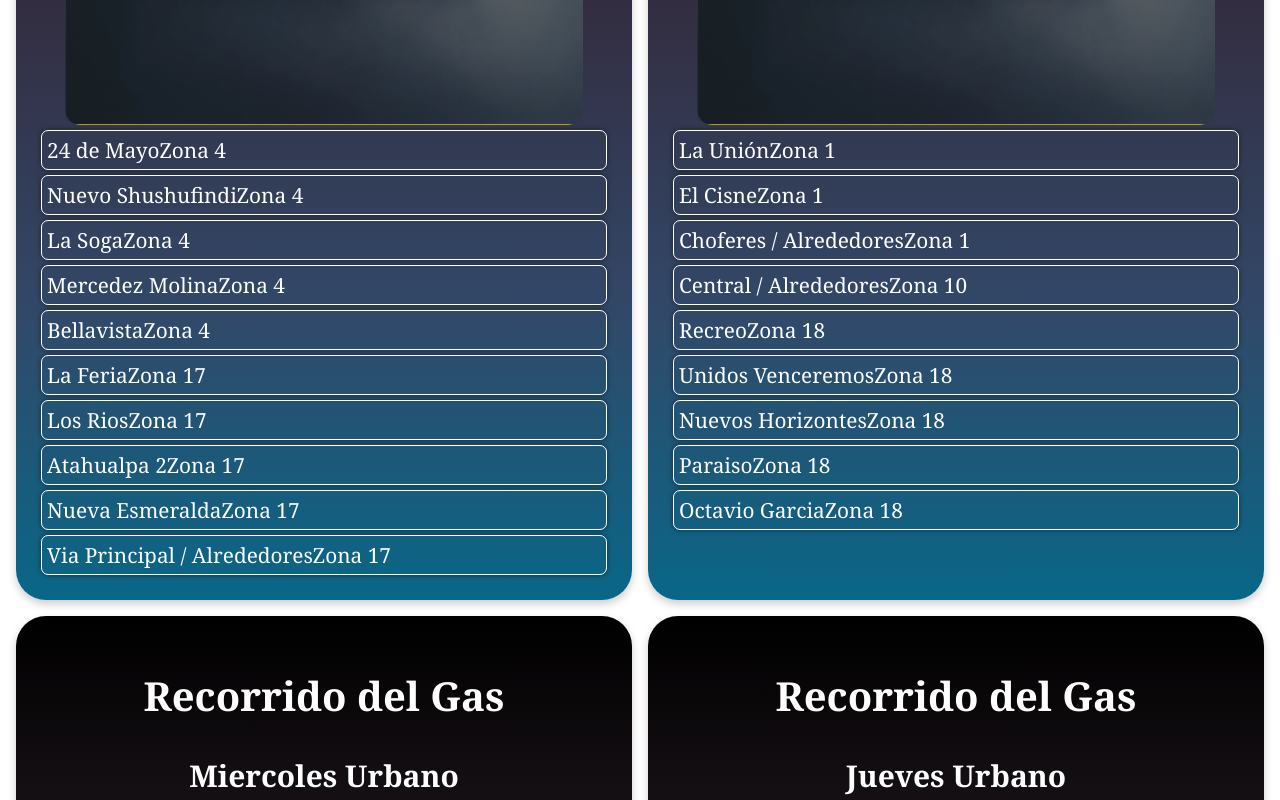
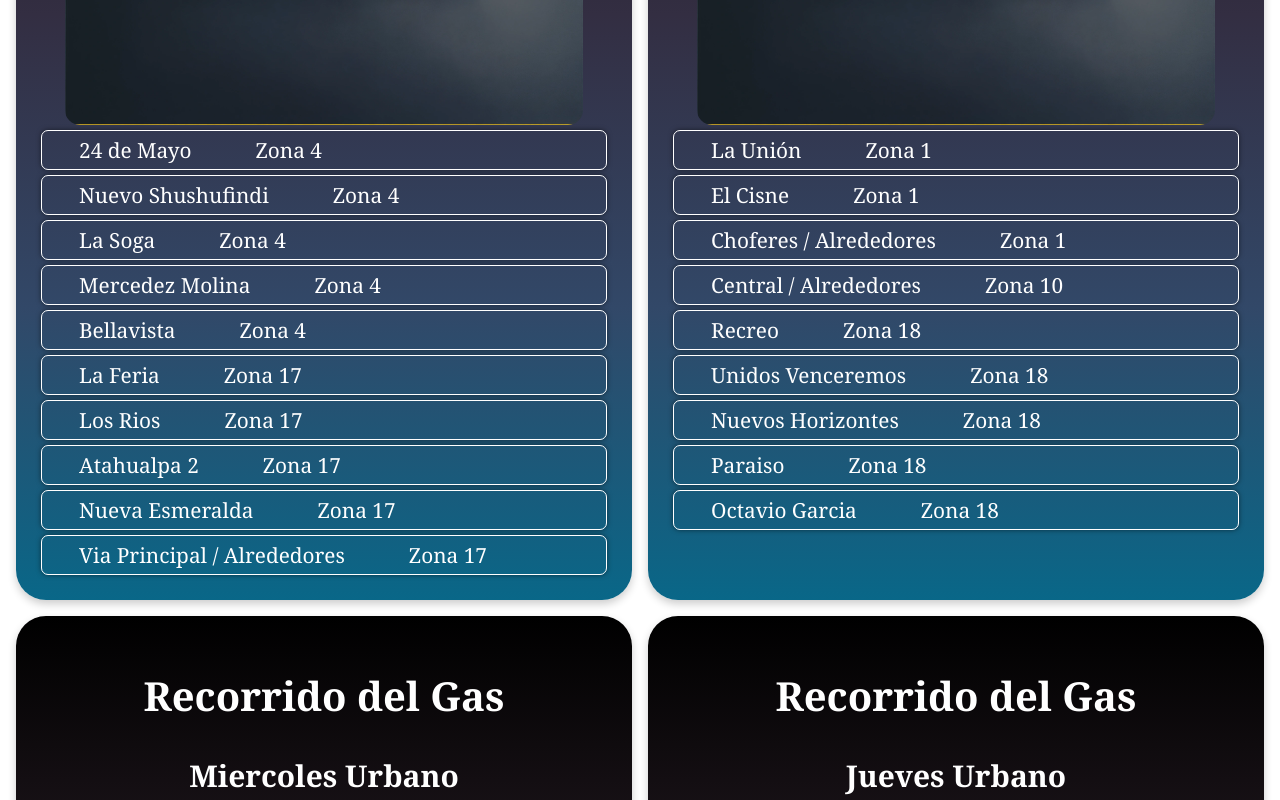
Before and after one commit to JuanISolis/Hostpot, a React (Vite) app: page /recorrido_del_gas in a window 1280 px wide. Shown: the part 1040-1840 px from the top of the page. Built offline with nearby package versions, Linux system fonts and the light colour scheme.

Commit message:
falta de respeto

```diff
--- a/src/interfaces/recorrido_gas/gasCard.module.css
+++ b/src/interfaces/recorrido_gas/gasCard.module.css
@@ -32,7 +32,7 @@
 
 li span {
     list-style: none;
-    margin: 0.5rem 0;
+    margin: 0.5rem 2rem;
     font-size: 1.3rem;
 
 }
```
